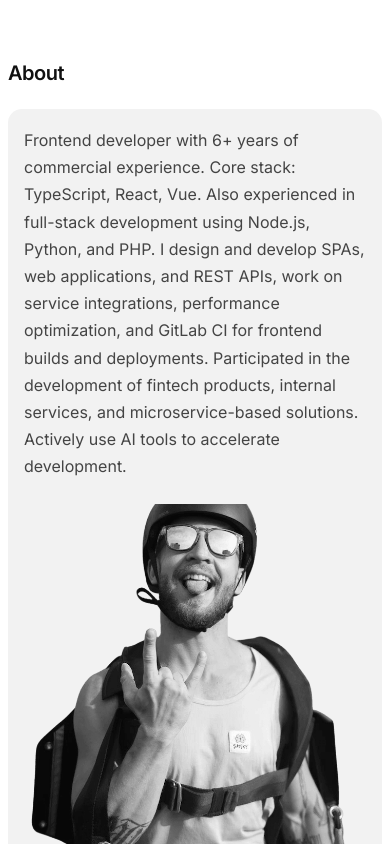
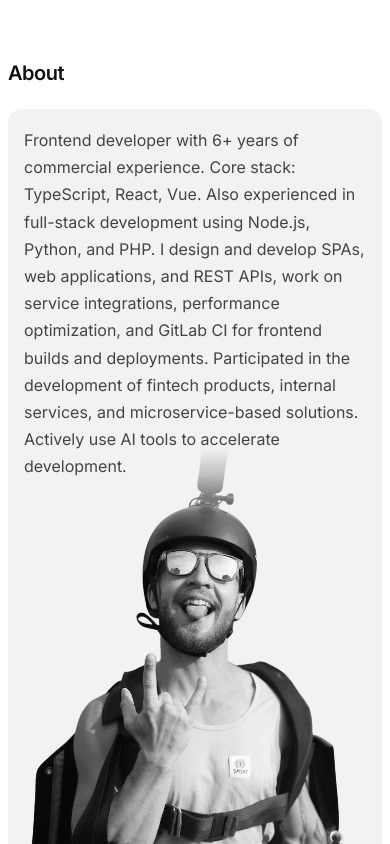
Before and after one commit to Turanozaur/turanozaur.github.io, a React (Vite) app: page / in a window 390 px wide. Shown: the part 780-1624 px from the top of the page. Built offline with nearby package versions, Linux system fonts and the light colour scheme.

Commit message:
Add mobile About photo top fade and text overlap

```diff
--- a/src/index.css
+++ b/src/index.css
@@ -1152,26 +1152,48 @@ button {
   .about-card__inner {
     grid-template-columns: 1fr;
     grid-template-rows: auto auto auto;
-    gap: var(--space-6);
+    gap: 0;
   }
 
   .about-card__text {
     grid-column: 1;
     grid-row: 1;
+    position: relative;
+    z-index: 1;
+    margin-bottom: calc(-1 * var(--space-8));
   }
 
   .about-card__photo {
     grid-column: 1;
     grid-row: 2;
-    aspect-ratio: 1;
+    aspect-ratio: 3 / 4;
     width: 100%;
     max-width: 100%;
-    margin-block: 0;
-    margin-inline: 0;
+    margin: 0 0 var(--space-6);
   }
 
   .about-card__photo img {
-    object-position: center center;
+    object-position: center 8%;
+    -webkit-mask-image: linear-gradient(
+      to bottom,
+      transparent 0%,
+      rgb(0 0 0 / 22%) 6%,
+      rgb(0 0 0 / 52%) 11%,
+      rgb(0 0 0 / 80%) 16%,
+      rgb(0 0 0 / 96%) 19%,
+      #000 22%,
+      #000 100%
+    );
+    mask-image: linear-gradient(
+      to bottom,
+      transparent 0%,
+      rgb(0 0 0 / 22%) 6%,
+      rgb(0 0 0 / 52%) 11%,
+      rgb(0 0 0 / 80%) 16%,
+      rgb(0 0 0 / 96%) 19%,
+      #000 22%,
+      #000 100%
+    );
   }
 
   .about-card__hobbies-text {
```
